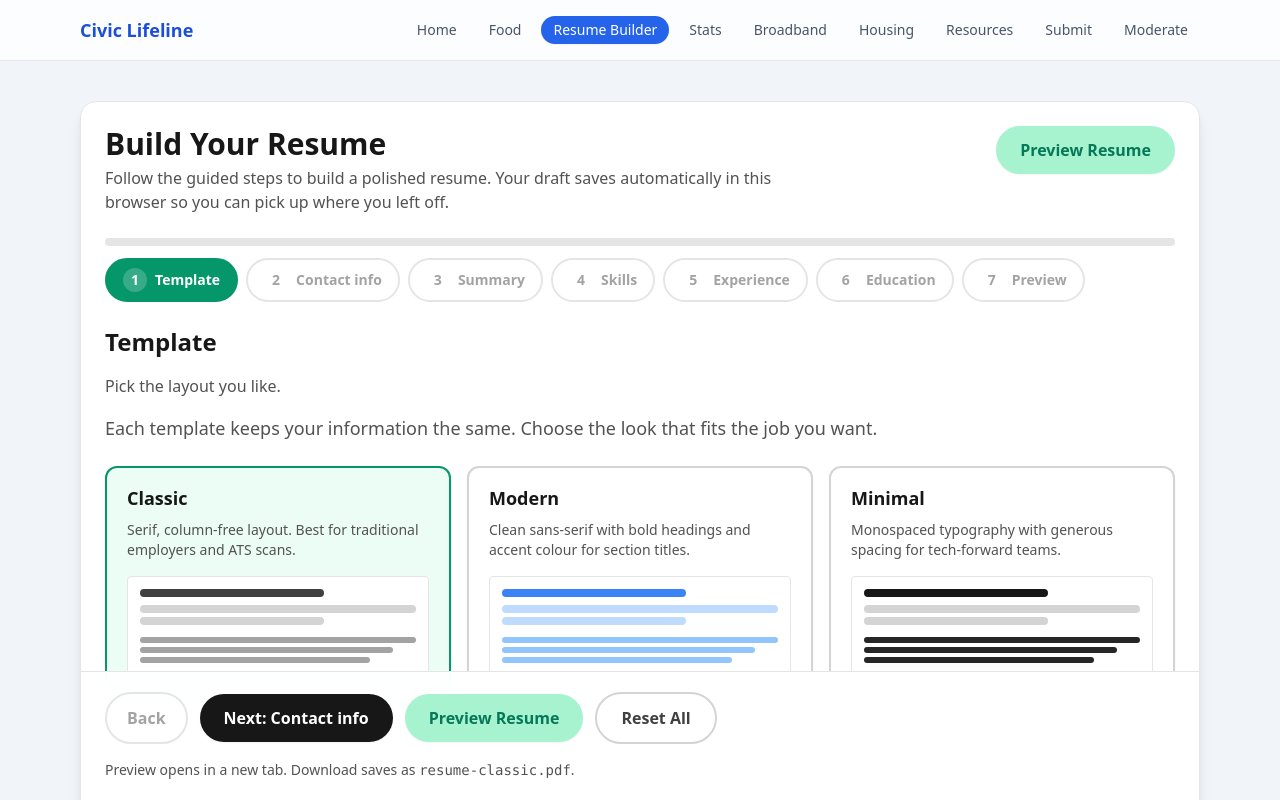
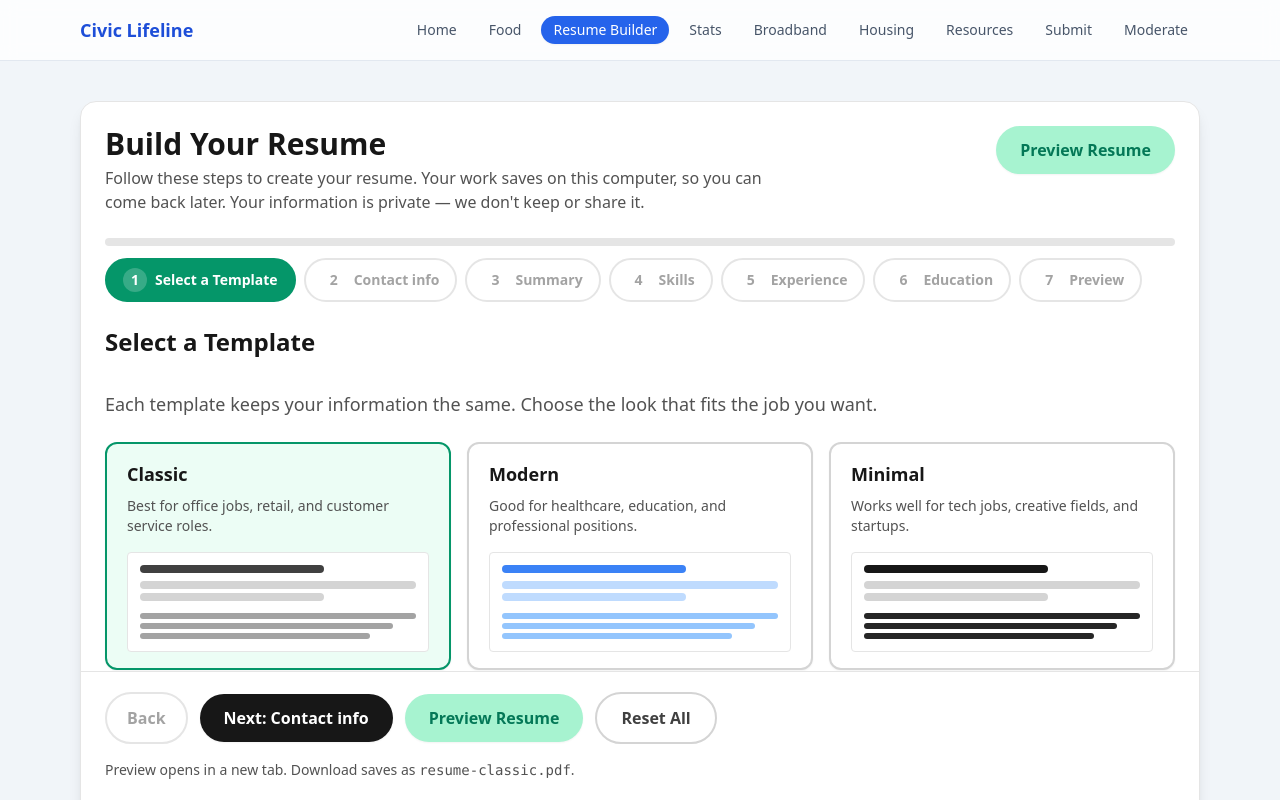
Before and after one commit to juchheim/civic-lifeline, a Next.js app in the folder apps/web/: page /resume in a window 1280 px wide. Shown: the top 800 px of the page. Built offline with nearby package versions, Linux system fonts and the light colour scheme.

Commit message:
Update template step: change title, update descriptions, remove preview message

```diff
--- a/apps/web/components/resume/ResumeBuilderSection.tsx
+++ b/apps/web/components/resume/ResumeBuilderSection.tsx
@@ -177,7 +177,7 @@ return (
         <div className="max-w-2xl">
           <h2 className="text-3xl font-bold text-neutral-900">Build Your Resume</h2>
           <p className="mt-1 text-base text-neutral-600">
-            Follow the guided steps to build a polished resume. Your draft saves automatically in this browser so you can pick up where you left off.
+            Follow these steps to create your resume. Your work saves on this computer, so you can come back later. Your information is private — we don&apos;t keep or share it.
           </p>
         </div>
         <div className="flex flex-col items-stretch gap-2 sm:flex-row sm:items-center">
--- a/apps/web/components/resume/constants.ts
+++ b/apps/web/components/resume/constants.ts
@@ -12,7 +12,7 @@ export const MAX_SKILLS = 20;
 export type StepKey = 'template' | 'contact' | 'summary' | 'skills' | 'experience' | 'education' | 'preview';
 
 export const WIZARD_STEPS: Array<{ key: StepKey; title: string; description: string }> = [
-  { key: 'template', title: 'Template', description: 'Pick the layout you like.' },
+  { key: 'template', title: 'Select a Template', description: '' },
   { key: 'contact', title: 'Contact info', description: 'Share how employers can reach you.' },
   { key: 'summary', title: 'Summary', description: 'Describe your strengths in a few sentences.' },
   { key: 'skills', title: 'Skills', description: 'List the abilities you want to highlight.' },
--- a/apps/web/components/resume/steps/TemplateStep.tsx
+++ b/apps/web/components/resume/steps/TemplateStep.tsx
@@ -3,15 +3,15 @@ import { TEMPLATES, type TemplateName } from '@/resume/shared/templates';
 const TEMPLATE_DETAILS: Record<TemplateName, { label: string; description: string }> = {
   classic: {
     label: 'Classic',
-    description: 'Serif, column-free layout. Best for traditional employers and ATS scans.',
+    description: 'Best for office jobs, retail, and customer service roles.',
   },
   modern: {
     label: 'Modern',
-    description: 'Clean sans-serif with bold headings and accent colour for section titles.',
+    description: 'Good for healthcare, education, and professional positions.',
   },
   minimal: {
     label: 'Minimal',
-    description: 'Monospaced typography with generous spacing for tech-forward teams.',
+    description: 'Works well for tech jobs, creative fields, and startups.',
   },
 };
 
--- a/apps/web/components/resume/useResumeBuilderState.ts
+++ b/apps/web/components/resume/useResumeBuilderState.ts
@@ -746,7 +746,7 @@ export function useResumeBuilderState() {
         window.open(absoluteUrl, '_blank');
       }
 
-      setStatus('Preview opened in a new tab. Use the download button if you need a copy.');
+      setStatus(null);
     } catch (err) {
       const message = err instanceof Error ? err.message : 'Failed to generate PDF.';
       setStatus(message);
```
